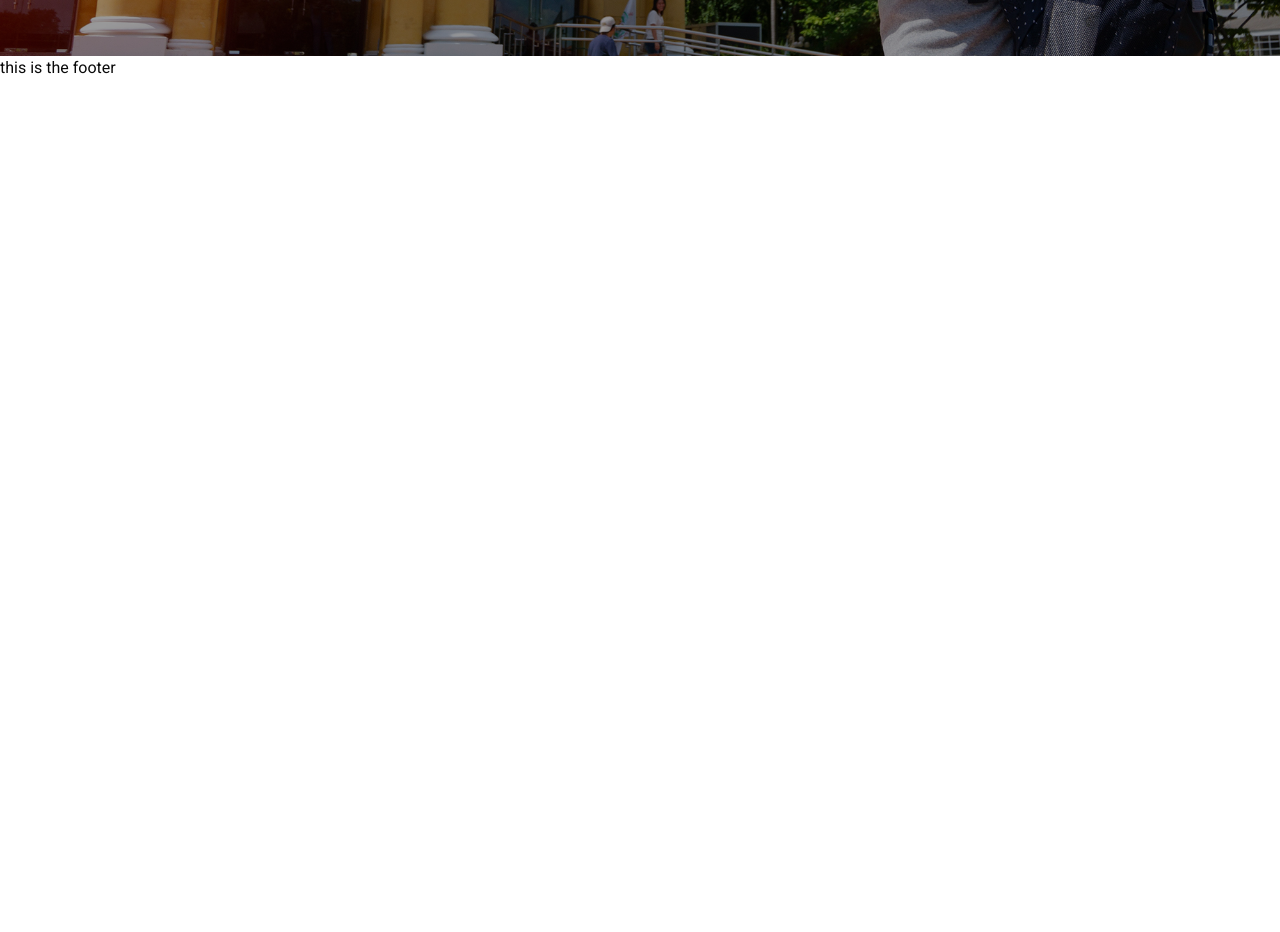
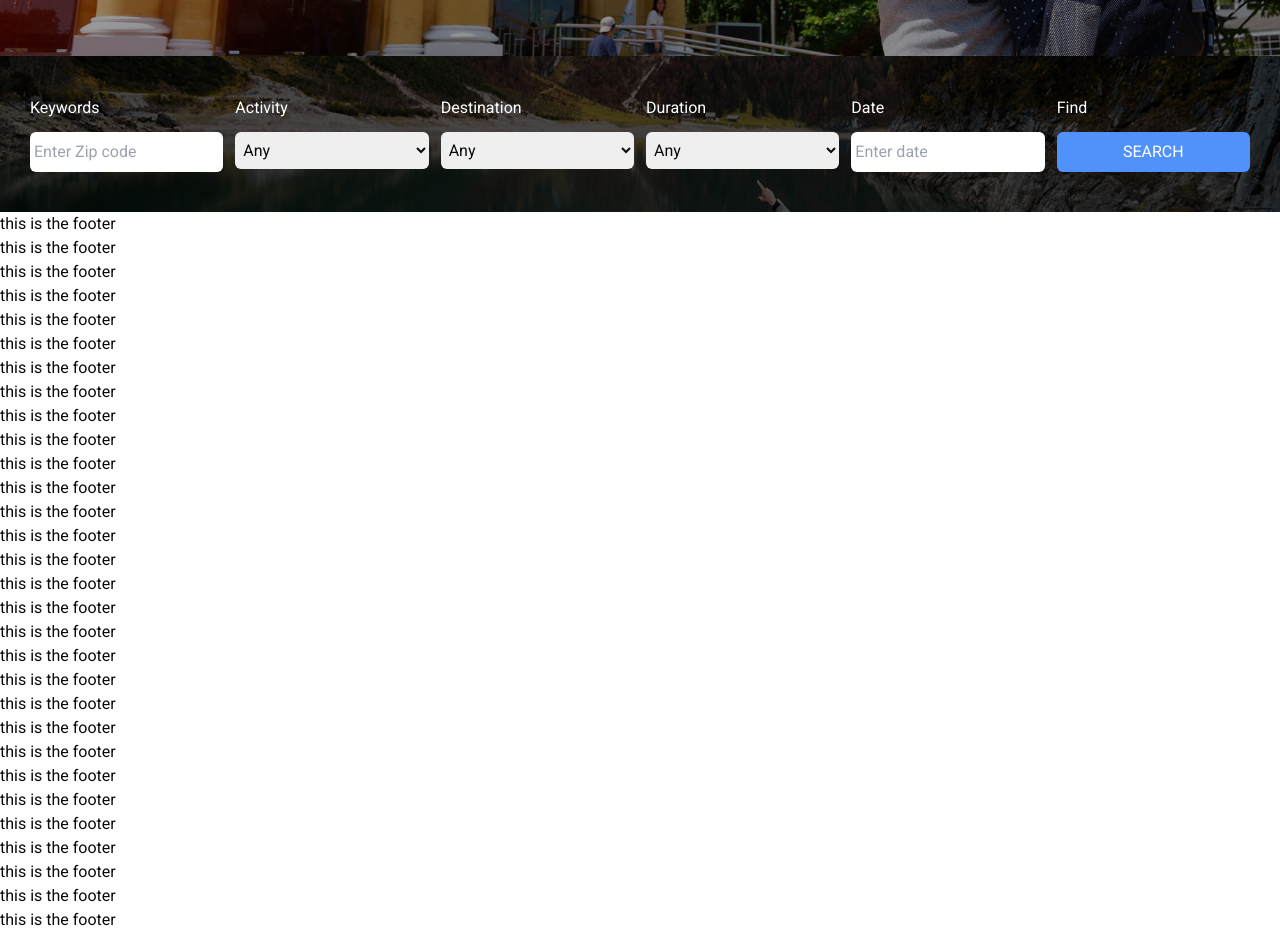
Before and after one commit to muhammadali246397/traveler, a React (Vite) app: page / in a window 1280 px wide. Shown: the part 540-1472 px from the top of the page. Before the commit the page ends 800 px from the top, so only its background shows below. Built offline with nearby package versions, Linux system fonts and the light colour scheme.

Commit message:
making Search section for home page

```diff
--- a/src/components/Footer.tsx
+++ b/src/components/Footer.tsx
@@ -4,6 +4,35 @@
     return (
         <div>
             <h1>this is the footer</h1>
+            <h1>this is the footer</h1>
+            <h1>this is the footer</h1>
+            <h1>this is the footer</h1>
+            <h1>this is the footer</h1>
+            <h1>this is the footer</h1>
+            <h1>this is the footer</h1>
+            <h1>this is the footer</h1>
+            <h1>this is the footer</h1>
+            <h1>this is the footer</h1>
+            <h1>this is the footer</h1>
+            <h1>this is the footer</h1>
+            <h1>this is the footer</h1>
+            <h1>this is the footer</h1>
+            <h1>this is the footer</h1>
+            <h1>this is the footer</h1>
+            <h1>this is the footer</h1>
+            <h1>this is the footer</h1>
+            <h1>this is the footer</h1>
+            <h1>this is the footer</h1>
+            <h1>this is the footer</h1>
+            <h1>this is the footer</h1>
+            <h1>this is the footer</h1>
+            <h1>this is the footer</h1>
+            <h1>this is the footer</h1>
+            <h1>this is the footer</h1>
+            <h1>this is the footer</h1>
+            <h1>this is the footer</h1>
+            <h1>this is the footer</h1>
+            <h1>this is the footer</h1>
         </div>
     );
 };
--- /dev/null
+++ b/src/components/ui/form.tsx
@@ -0,0 +1,176 @@
+import * as React from "react"
+import * as LabelPrimitive from "@radix-ui/react-label"
+import { Slot } from "@radix-ui/react-slot"
+import {
+  Controller,
+  ControllerProps,
+  FieldPath,
+  FieldValues,
+  FormProvider,
+  useFormContext,
+} from "react-hook-form"
+
+import { cn } from "@/lib/utils"
+import { Label } from "@/components/ui/label"
+
+const Form = FormProvider
+
+type FormFieldContextValue<
+  TFieldValues extends FieldValues = FieldValues,
+  TName extends FieldPath<TFieldValues> = FieldPath<TFieldValues>
+> = {
+  name: TName
+}
+
+const FormFieldContext = React.createContext<FormFieldContextValue>(
+  {} as FormFieldContextValue
+)
+
+const FormField = <
+  TFieldValues extends FieldValues = FieldValues,
+  TName extends FieldPath<TFieldValues> = FieldPath<TFieldValues>
+>({
+  ...props
+}: ControllerProps<TFieldValues, TName>) => {
+  return (
+    <FormFieldContext.Provider value={{ name: props.name }}>
+      <Controller {...props} />
+    </FormFieldContext.Provider>
+  )
+}
+
+const useFormField = () => {
+  const fieldContext = React.useContext(FormFieldContext)
+  const itemContext = React.useContext(FormItemContext)
+  const { getFieldState, formState } = useFormContext()
+
+  const fieldState = getFieldState(fieldContext.name, formState)
+
+  if (!fieldContext) {
+    throw new Error("useFormField should be used within <FormField>")
+  }
+
+  const { id } = itemContext
+
+  return {
+    id,
+    name: fieldContext.name,
+    formItemId: `${id}-form-item`,
+    formDescriptionId: `${id}-form-item-description`,
+    formMessageId: `${id}-form-item-message`,
+    ...fieldState,
+  }
+}
+
+type FormItemContextValue = {
+  id: string
+}
+
+const FormItemContext = React.createContext<FormItemContextValue>(
+  {} as FormItemContextValue
+)
+
+const FormItem = React.forwardRef<
+  HTMLDivElement,
+  React.HTMLAttributes<HTMLDivElement>
+>(({ className, ...props }, ref) => {
+  const id = React.useId()
+
+  return (
+    <FormItemContext.Provider value={{ id }}>
+      <div ref={ref} className={cn("space-y-2", className)} {...props} />
+    </FormItemContext.Provider>
+  )
+})
+FormItem.displayName = "FormItem"
+
+const FormLabel = React.forwardRef<
+  React.ElementRef<typeof LabelPrimitive.Root>,
+  React.ComponentPropsWithoutRef<typeof LabelPrimitive.Root>
+>(({ className, ...props }, ref) => {
+  const { error, formItemId } = useFormField()
+
+  return (
+    <Label
+      ref={ref}
+      className={cn(error && "text-destructive", className)}
+      htmlFor={formItemId}
+      {...props}
+    />
+  )
+})
+FormLabel.displayName = "FormLabel"
+
+const FormControl = React.forwardRef<
+  React.ElementRef<typeof Slot>,
+  React.ComponentPropsWithoutRef<typeof Slot>
+>(({ ...props }, ref) => {
+  const { error, formItemId, formDescriptionId, formMessageId } = useFormField()
+
+  return (
+    <Slot
+      ref={ref}
+      id={formItemId}
+      aria-describedby={
+        !error
+          ? `${formDescriptionId}`
+          : `${formDescriptionId} ${formMessageId}`
+      }
+      aria-invalid={!!error}
+      {...props}
+    />
+  )
+})
+FormControl.displayName = "FormControl"
+
+const FormDescription = React.forwardRef<
+  HTMLParagraphElement,
+  React.HTMLAttributes<HTMLParagraphElement>
+>(({ className, ...props }, ref) => {
+  const { formDescriptionId } = useFormField()
+
+  return (
+    <p
+      ref={ref}
+      id={formDescriptionId}
+      className={cn("text-sm text-muted-foreground", className)}
+      {...props}
+    />
+  )
+})
+FormDescription.displayName = "FormDescription"
+
+const FormMessage = React.forwardRef<
+  HTMLParagraphElement,
+  React.HTMLAttributes<HTMLParagraphElement>
+>(({ className, children, ...props }, ref) => {
+  const { error, formMessageId } = useFormField()
+  const body = error ? String(error?.message) : children
+
+  if (!body) {
+    return null
+  }
+
+  return (
+    <p
+      ref={ref}
+      id={formMessageId}
+      className={cn("text-sm font-medium text-destructive", className)}
+      {...props}
+    >
+      {body}
+    </p>
+  )
+})
+FormMessage.displayName = "FormMessage"
+
+export {
+  useFormField,
+  Form,
+  FormItem,
+  FormLabel,
+  FormControl,
+  FormDescription,
+  FormMessage,
+  FormField,
+}
--- /dev/null
+++ b/src/components/ui/label.tsx
@@ -0,0 +1,26 @@
+"use client"
+
+import * as React from "react"
+import * as LabelPrimitive from "@radix-ui/react-label"
+import { cva, type VariantProps } from "class-variance-authority"
+
+import { cn } from "@/lib/utils"
+
+const labelVariants = cva(
+  "text-sm font-medium leading-none peer-disabled:cursor-not-allowed peer-disabled:opacity-70"
+)
+
+const Label = React.forwardRef<
+  React.ElementRef<typeof LabelPrimitive.Root>,
+  React.ComponentPropsWithoutRef<typeof LabelPrimitive.Root> &
+    VariantProps<typeof labelVariants>
+>(({ className, ...props }, ref) => (
+  <LabelPrimitive.Root
+    ref={ref}
+    className={cn(labelVariants(), className)}
+    {...props}
+  />
+))
+Label.displayName = LabelPrimitive.Root.displayName
+
+export { Label }
--- a/src/pages/home/Home.tsx
+++ b/src/pages/home/Home.tsx
@@ -1,11 +1,15 @@
 
 import HeroSection from "./HeroSection";
+import SearchSection from "./SearchSection";
 
 
 const Home = () => {
     return (
 
-        <HeroSection/>
+       <div>
+         <HeroSection/>
+         <SearchSection/>
+       </div>
 
     );
 };
--- a/src/pages/home/SearchSection.tsx
+++ b/src/pages/home/SearchSection.tsx
@@ -1,8 +1,64 @@
-
+import Container from "@/lib/Container";
+import bg from "./../../assets/img3.jpg"
+import { Parallax } from "react-parallax";
 const SearchSection = () => {
     return (
         <div>
-            <h1>this is search section</h1>
+            <Parallax
+
+                bgImage={(`${bg}`)}
+                bgImageAlt="the dog"
+                strength={500}
+            >
+                <div className="bg-black bg-opacity-70">
+                    <Container classname={'py-10'}>
+                        <div className="grid grid-cols-2 lg:grid-cols-6 gap-3">
+                            <div className="w-full max-w-[250px]">
+                                <label className="text-white block mb-3" htmlFor="Keywords">Keywords</label>
+                                <input className=" py-2 px-1 w-full rounded-md" type="text" placeholder="Enter Zip code" />
+                            </div>
+                            <div className="w-full max-w-[250px]">
+                                <label className="text-white block mb-3" htmlFor="Activity">Activity</label>
+                                {/* <input className=" py-2 px-1 rounded-md" type="text" /> */}
+                                <select className=" py-2 px-1 w-full rounded-md" name="Activity" id="Activity">
+                                    <option className="text-[#495057]" value="Any">Any</option>
+                                    <option className="text-[#495057]" value="saab">Saab</option>
+                                    <option className="text-[#495057]" value="mercedes">Mercedes</option>
+                                    <option className="text-[#495057]" value="audi">Audi</option>
+                                </select>
+                            </div>
+                            <div className="w-full max-w-[250px]">
+                                <label className="text-white block mb-3" htmlFor="Destination">Destination</label>
+                                <select className=" py-2 px-1 w-full rounded-md" name="Activity" id="Activity">
+                                    <option value="Any">Any</option>
+                                    <option value="saab">Saab</option>
+                                    <option value="mercedes">Mercedes</option>
+                                    <option value="audi">Audi</option>
+                                </select>
+                            </div>
+                            <div className="w-full max-w-[250px]">
+                                <label className="text-white block mb-3" htmlFor="Duration">Duration</label>
+                                <select className=" py-2 px-1 w-full rounded-md" name="Activity" id="Activity">
+                                    <option value="Any">Any</option>
+                                    <option value="saab">Saab</option>
+                                    <option value="mercedes">Mercedes</option>
+                                    <option value="audi">Audi</option>
+                                </select>
+                            </div>
+                            <div className="w-full max-w-[250px]">
+                                <label className="text-white block mb-3" htmlFor="Date">Date</label>
+                                <input className=" py-2 px-1 w-full rounded-md" type="text" placeholder="Enter date"/>
+                            </div>
+                            <div className="w-full max-w-[250px]">
+                                <label className="text-white block mb-3" htmlFor="Find">Find</label>
+                                <input className=" py-2 px-1 w-full rounded-md bg-[#5191FA] text text-white" type="submit" value="SEARCH" />
+                            </div>
+
+                        </div>
+                    </Container>
+                </div>
+
+            </Parallax>
         </div>
     );
 };
```
Also changed, not shown: package.json (+6 -1 lines), 1 other file (tests, documents, lock files or other folders).
